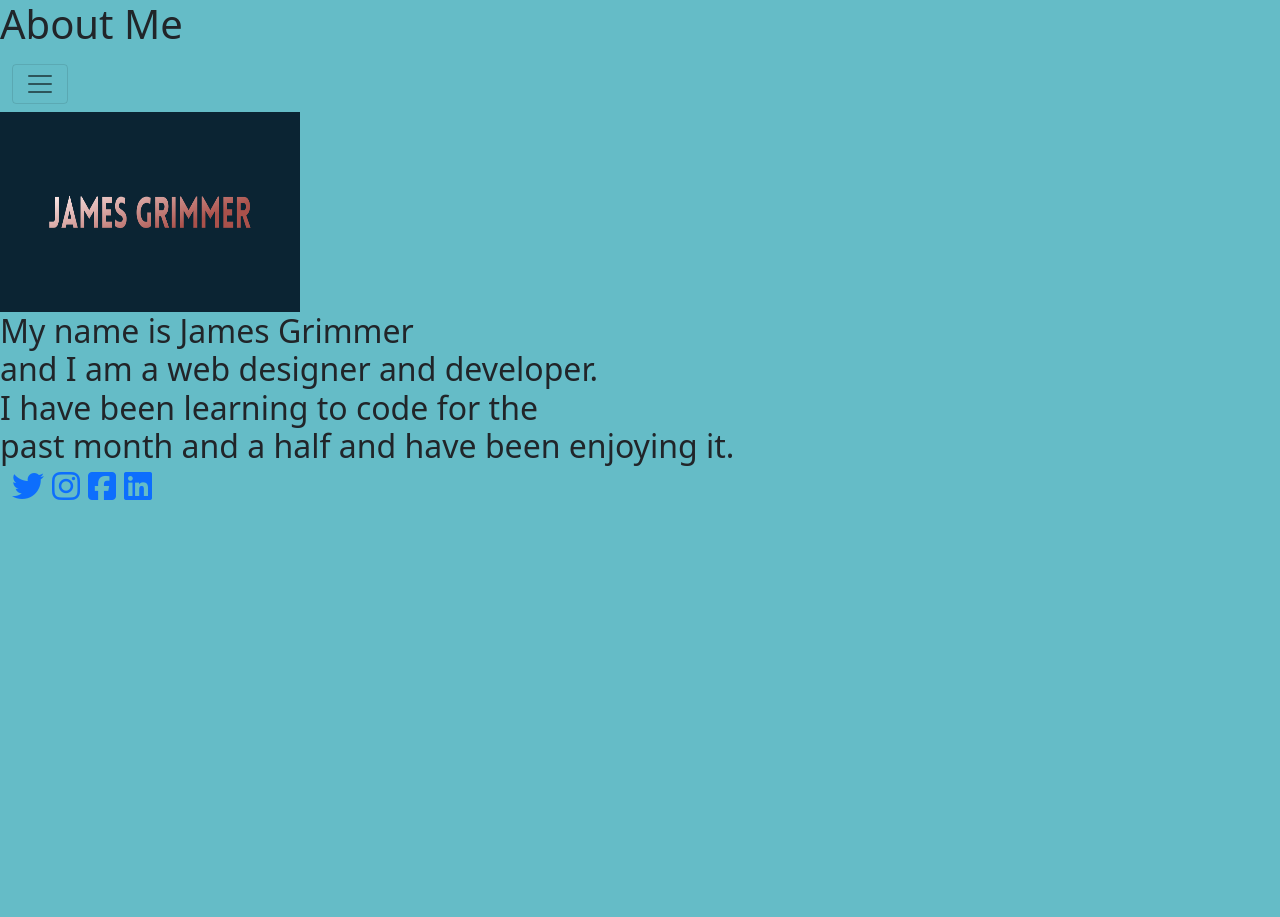
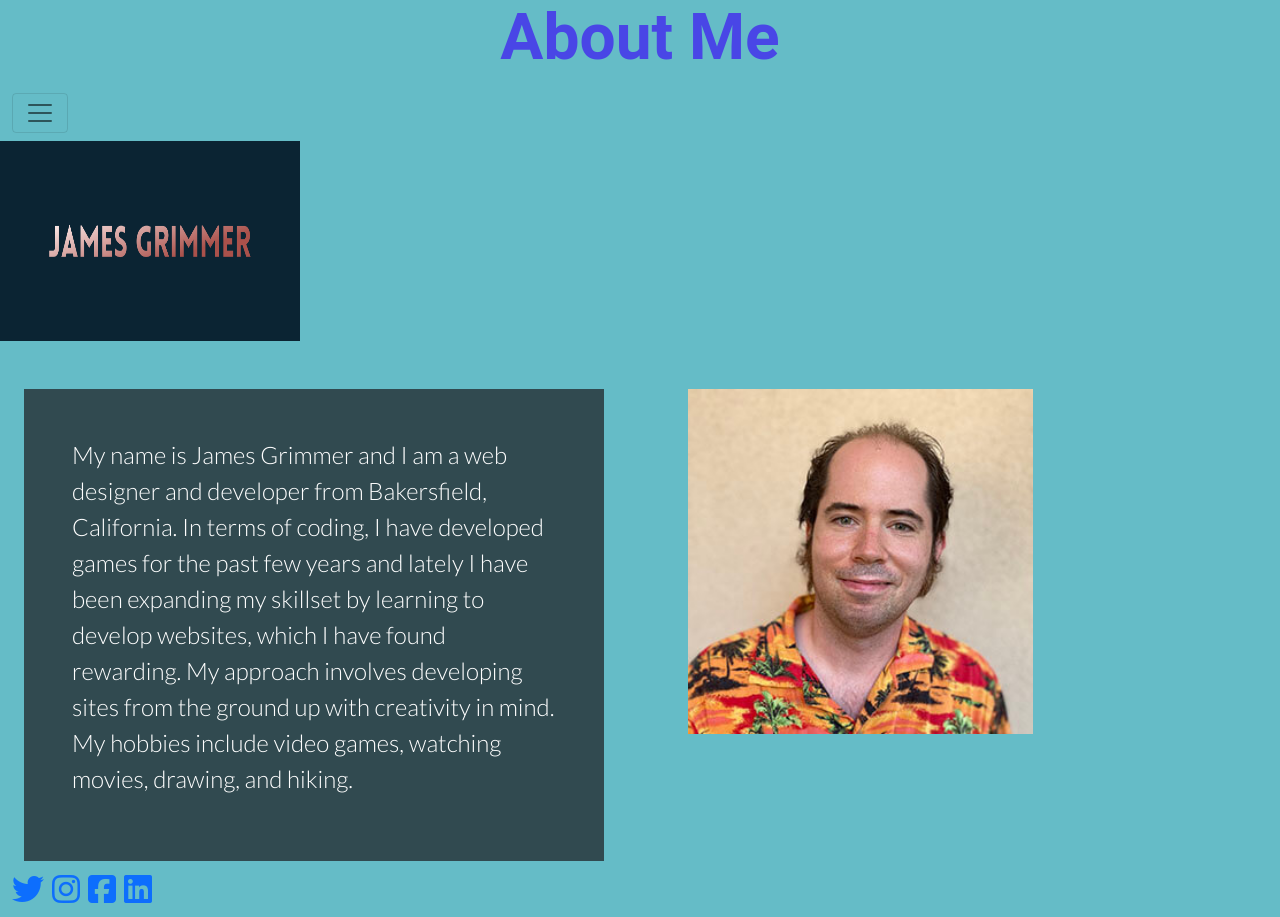
Before and after one commit to jamesreivax/project2, a plain HTML site: page about.html in a window 1280 px wide. Before the commit the page ends 800 px from the top, so only its background shows below. Drawn offline with nearby package versions, Linux system fonts and the light colour scheme.

Commit message:
updated my project

```diff
--- a/about.html
+++ b/about.html
@@ -4,7 +4,8 @@
 <head>
   <link rel="preconnect" href="https://fonts.googleapis.com">
   <link rel="preconnect" href="https://fonts.gstatic.com" crossorigin>
-<link href="https://fonts.googleapis.com/css2?family=Lato:wght@300&family=Open+Sans:wght@300&display=swap" rel="stylesheet">
+  <link href="https://fonts.googleapis.com/css2?family=Lato:wght@300&family=Open+Sans:wght@300&display=swap"
+    rel="stylesheet">
   <script src="https://kit.fontawesome.com/7cf514c44c.js" crossorigin="anonymous"></script>
   <!-- Required meta tags -->
   <meta charset="utf-8">
@@ -19,26 +20,27 @@
 
   <!-- Title of the page -->
   <title>James Grimmer's Portfolio</title>
-    <h1>About Me</h1>
+  <h1 class="display-3 fw-bold text-center">About Me</h1>
 </head>
 
 <body>
   <!-- nav bar -->
   <nav class="navbar navbar-light text-dark navbar-background">
     <div class="container-fluid">
-    <button class="navbar-toggler" type="button" data-bs-toggle="collapse" data-bs-target="#navbarNav" aria-controls="navbarNav" aria-expanded="false" aria-label="Toggle navigation">
+      <button class="navbar-toggler" type="button" data-bs-toggle="collapse" data-bs-target="#navbarNav"
+        aria-controls="navbarNav" aria-expanded="false" aria-label="Toggle navigation">
         <span class="navbar-toggler-icon"></span>
       </button>
       <div class="collapse navbar-collapse" id="navbarNav">
         <ul class="navbar-nav">
           <li class="nav-item">
-          <a class="nav-link active" aria-current="page" href="#">Home</a>
+            <a class="nav-link active" aria-current="page" href="home.html">Home</a>
           </li>
           <li class="nav-item">
             <a class="nav-link" href="#">Contact</a>
           </li>
           <li class="nav-item">
-          <a class="nav-link" href="#">About</a>
+            <a class="nav-link" href="about.html">About</a>
           </li>
           <!-- <li class="nav-item">
           <a class="nav-link disabled">Disabled</a> -->
@@ -47,8 +49,34 @@
       </div>
     </div>
   </nav>
-    <a href="index.html"><img title="name logo"src="img/namelogo.png" alt="name logo" style="width: 300px; height: 200px"></a>
-   <h2>My name is James Grimmer<br>and I am a web designer and developer. <br> I have been learning to code for the<br> past month and a half and have been enjoying it. </h2>
+
+
+  <a href="index.html"><img title="name logo" src="img/namelogo.png" alt="name logo"
+      style="width: 300px; height: 200px"></a>
+  <div class="row">
+    <div class="w-50">
+      <section class="parallax container-fluid pt-5 pb-3 text-left">
+        <div class="container-fluid bg-dark bg-opacity-75 text-white p-5">
+          <p class="fs-4">My name is James Grimmer and I am a web designer and developer from Bakersfield, California.
+            In terms of coding, I have developed games for the past few years and lately I have been expanding my
+            skillset by learning to develop websites, which I have found rewarding. My approach involves developing
+            sites from the ground up with creativity in mind. My hobbies include video games, watching movies, drawing,
+            and hiking.</p>
+        </div>
+      </section>
+
+    </div>
+    <div class="col-3 p-5">
+      <img src="img/aboutpicture.jpg" alt="James" style="width:150%; height: auto;">
+    </div>
+  </div>
+
+
+
+  </section>
+
+
+  <!-- <h2 class="display-5 text-left text-white">My name is James Grimmer<br>and I am a web designer and developer<br>from Bakersfield, California.<br>In terms of coding, I have developed games<br>for the past few years and<br>lately I have been expanding<br>my skillset by learning to develop websites,<br>which I have found rewarding. My approach<br> involves developing sites from the ground up<br>with creativity in mind. My hobbies include<br>video games, watching movies, drawing, and hiking.</h2> -->
   <!-- Optional JavaScript; choose one of the two! -->
 
   <!-- Option 1: Bootstrap Bundle with Popper -->
@@ -64,7 +92,8 @@
   <footer class="container-fluid pb-3 d-flex">
     <a href="https://twitter.com/home" class="me-2" target=_blank><i class="fa-brands fa-twitter fa-2xl"></i></a>
     <a href="https://www.instagram.com/" class="me-2" target=_blank><i class="fa-brands fa-instagram fa-2xl"></i></a>
-      <a href="https://www.facebook.com/" class="me-2" target=_blank><i class="fa-brands fa-square-facebook fa-2xl"></i></a>
+    <a href="https://www.facebook.com/" class="me-2" target=_blank><i
+        class="fa-brands fa-square-facebook fa-2xl"></i></a>
     <a href="https://www.linkedin.com/" class="me-2" target=_blank><i class="fa-brands fa-linkedin fa-2xl"></i></a>
   </footer>
 </body>
--- a/css/styles.css
+++ b/css/styles.css
@@ -14,11 +14,25 @@ body {
   background-color: rgb(101, 188, 199);
 }
 
+@media only screen and (max-width: 600px)
+body {
+  background-color: yellow;
+}
+
 .navbar-background {
   background-color: rgb(101, 188, 199);
-}
+ }
 
-.h2 {
+
+h1 {text-align: center;
+  font-family: 'Roboto', sans-serif;
+  color:rgb(73, 70, 230)}
+
+h2 {
   text-align: left;
  color: brown;
 }
+
+.fs-4 { font-family: 'Lato', sans-serif;
+      /* font-family: 'Open Sans', sans-serif; */
+    }
```
Also changed, not shown: index.html (+2 -2 lines). Lines whose indentation alone changed are shown as unchanged.
